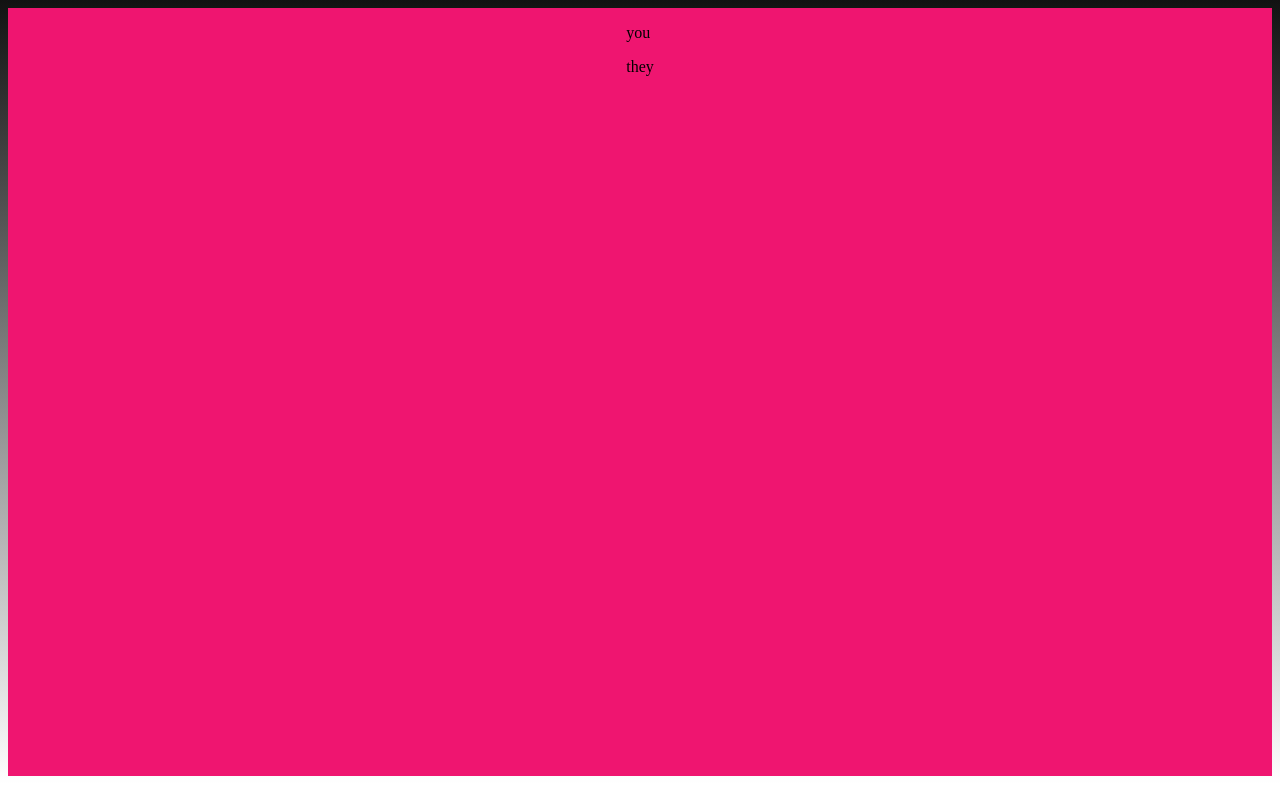
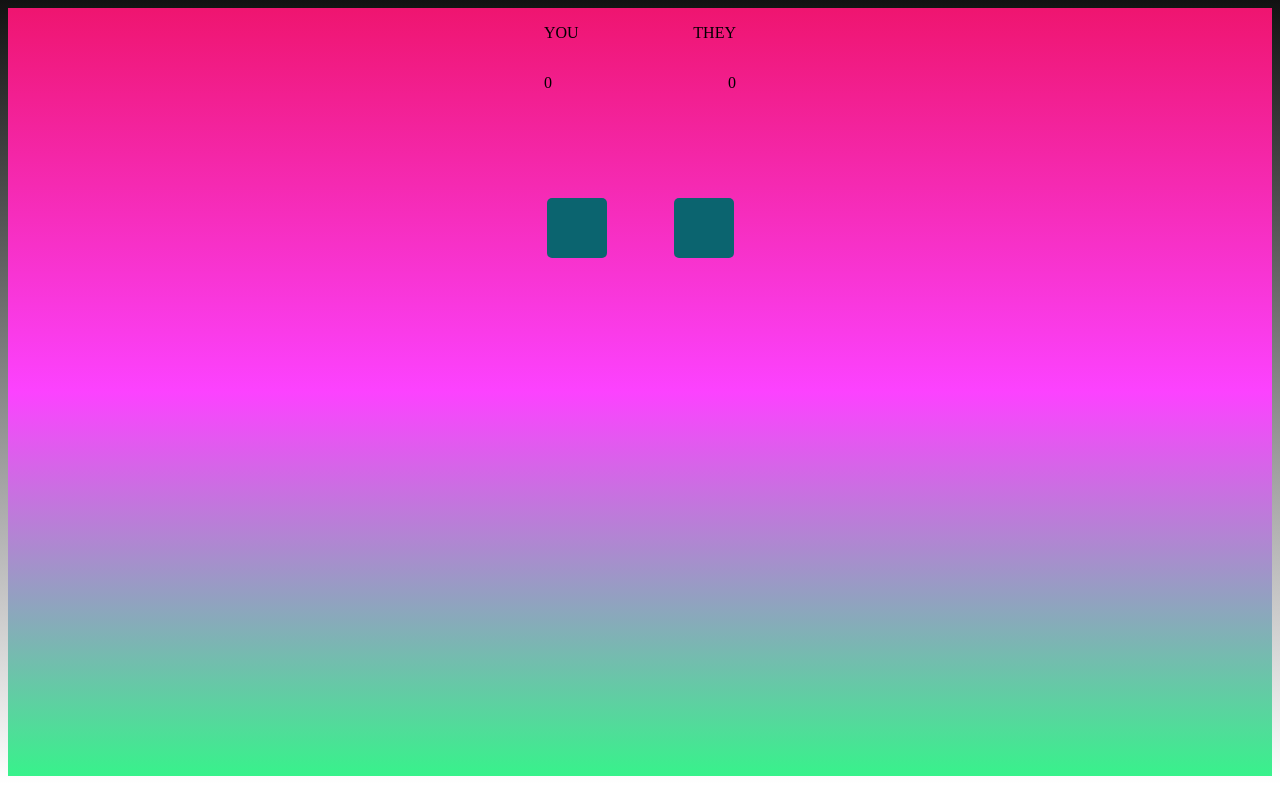
Before and after one commit to luzushka/rock-paper-scissors, a website built with Parcel: page src/index.html in a window 1280 px wide. Built offline with nearby package versions, Linux system fonts and the light colour scheme.

Commit message:
Styled more, made each component a function, started adding arena

```diff
--- a/src/components/arena/arena.js
+++ b/src/components/arena/arena.js
@@ -1,15 +1,17 @@
-import { createElement, setTextOfNode } from '../../rendering/rendering';
+import { createElement, setTextOfNode, appendChildren } from '../../rendering/rendering';
 import './arena.scss';
 
-const arena = createElement('div', 'score-component');
+const createArenaElement = () => {
+    const arena = createElement('div', 'arena-component');
 
-const choiceWrapper = createElement('div', 'choice-wrapper');
-const yourChoice = createElement('div', 'your-choice');
-const theirChoice = createElement('div', 'their-choice');
+    const choiceWrapper = createElement('div', 'choice-wrapper');
+    const yourChoice = createElement('div', 'choice your-choice');
+    const theirChoice = createElement('div', 'choice their-choice');
 
-choiceWrapper.appendChild(yourChoice);
-choiceWrapper.appendChild(theirChoice);
+    appendChildren(choiceWrapper, yourChoice, theirChoice);
+    appendChildren(arena, choiceWrapper);
 
+    return arena;
+}
 
-
-export default arena;
+export default createArenaElement;
--- a/src/components/arena/arena.scss
+++ b/src/components/arena/arena.scss
@@ -0,0 +1,21 @@
+.choice {
+    min-width: 60px;
+    min-height: 60px;
+    max-width: 75px;
+    max-height: 75px;
+    border-radius: 5px;
+    background-color: #0B646F;
+}
+
+.choice-wrapper {
+    display: flex;
+    flex-direction: row;
+    width: 50vw;
+    min-width: 145px;
+    max-width: 187px;
+    justify-content: space-between;
+}
+
+.arena-component {
+    transform: translate(0%, 150%);
+}
--- a/src/components/score/score.js
+++ b/src/components/score/score.js
@@ -1,25 +1,29 @@
-import { createElement, setTextOfNode } from '../../rendering/rendering';
+import { createElement, setTextOfNode, appendChildren } from '../../rendering/rendering';
 import './score.scss';
 
+const createScoreElement = (youScore, theyScore) => {
     const score = createElement('div', 'score-component');
     const labelsBar = createElement('div', 'score-labels-bar');
-const scoresBar = createElement('div', 'score-scores-bar');
+    const scoresBar = createElement('div', 'score-labels-bar score-scores-bar');
 
     const youLabel = createElement('p', 'score-label-you');
     setTextOfNode(youLabel, 'you');
     const theyLabel = createElement('p', 'score-label-they');
     setTextOfNode(theyLabel, 'they');
 
-const youScore = createElement('p', 'score-number-you');
-const theyScore = createElement('p', 'score-number-they');
+    const youScoreText = createElement('p', 'score-number-you');
+    const theyScoreText = createElement('p', 'score-number-they');
 
-labelsBar.appendChild(youLabel);
-labelsBar.appendChild(theyLabel);
+    setTextOfNode(youScoreText, youScore);
+    setTextOfNode(theyScoreText, theyScore);
 
-scoresBar.appendChild(youScore);
-scoresBar.appendChild(theyScore);
+    appendChildren(labelsBar, youLabel, theyLabel);
 
-score.appendChild(labelsBar);
-score.appendChild(scoresBar);
+    appendChildren(scoresBar, youScoreText, theyScoreText);
 
-export default score;
+    appendChildren(score, labelsBar, scoresBar);
+
+    return score;
+}
+
+export default createScoreElement;
--- a/src/components/score/score.scss
+++ b/src/components/score/score.scss
@@ -0,0 +1,11 @@
+.score-labels-bar {
+    display: flex;
+    width: 15vw;
+    min-width: 95px;
+    justify-content: space-between;
+    flex-direction: row;
+
+    p {
+        text-transform: uppercase;
+    }
+}
--- a/src/containers/main/main.js
+++ b/src/containers/main/main.js
@@ -1,10 +1,15 @@
-import { createElement, setTextOfNode } from '../../rendering/rendering';
+import { createElement } from '../../rendering/rendering';
 import arena from '../../components/arena/arena.js';
 import score from '../../components/score/score';
+import { youScore, theyScore } from '../../store/store';
 import './main.scss';
 
-const mainDiv = createElement('div','main-container');
+const createMainDiv = () => {
+    const mainDiv = createElement('div','main-container');
 
-mainDiv.appendChild(score);
-mainDiv.appendChild(arena);
-export default mainDiv;
+    mainDiv.appendChild(score(youScore, theyScore));
+    mainDiv.appendChild(arena());
+    return mainDiv;
+};
+
+export default createMainDiv;
--- a/src/containers/main/main.scss
+++ b/src/containers/main/main.scss
@@ -1,5 +1,5 @@
 .main-container {
-    background-color: #ef1570;
+    background-image: linear-gradient(#ef1570, #FC42FF, #38F28B);
     display: flex;
     flex-direction: column;
     align-items: center;
--- a/src/index.js
+++ b/src/index.js
@@ -3,5 +3,5 @@ import main from './containers/main/main';
 import './style/main.scss';
 
 const indexContainer = createElement('div', 'root');
-indexContainer.appendChild(main);
+indexContainer.appendChild(main());
 document.body.appendChild(indexContainer);
--- a/src/rendering/rendering.js
+++ b/src/rendering/rendering.js
@@ -7,3 +7,7 @@ export const createElement = (nodeType, className = '') => {
 export const setTextOfNode = (node, text) => {
     node.textContent = text;
 }
+
+export const appendChildren = (node, ...children) => {
+    children.forEach(child => node.appendChild(child));
+}
--- a/src/store/store.js
+++ b/src/store/store.js
@@ -1,4 +1,2 @@
-export default {
-    theyScore: 0,
-    youScore: 0,
-}
+export const youScore = 0;
+export const theyScore = 0;
```
Lines whose indentation alone changed are shown as unchanged.
